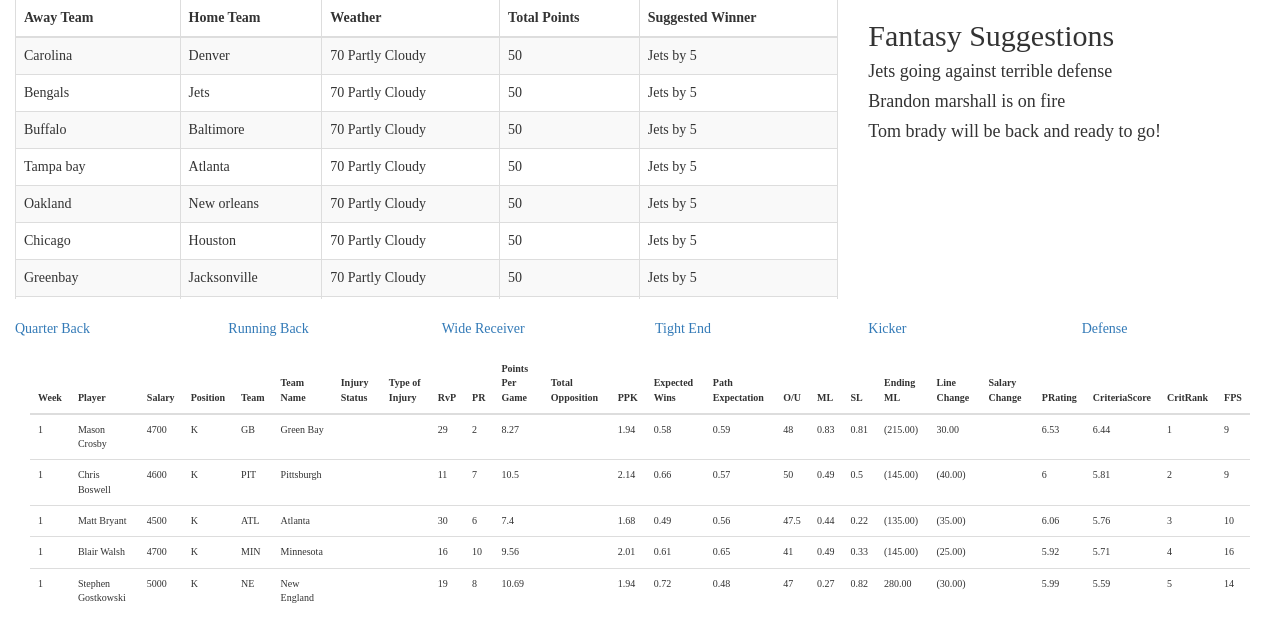
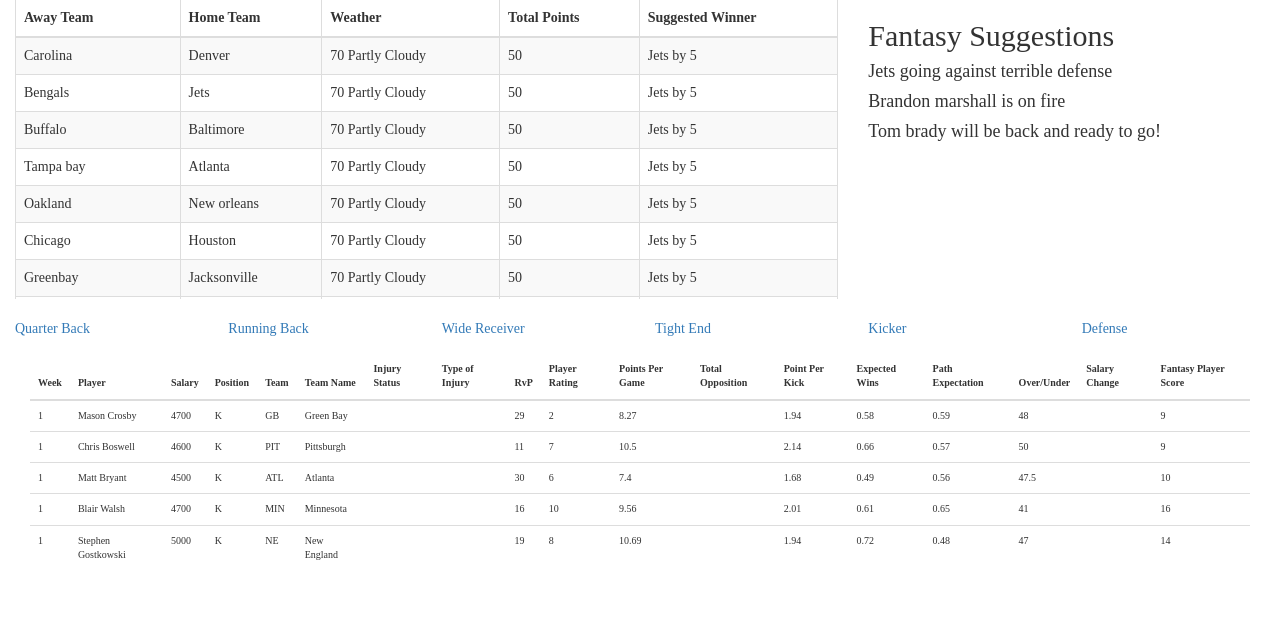
Before and after one commit to jeffreyyourman/fantasysports, a Node server app: page /NFL/K in a window 1280 px wide. Shown: the part 73-715 px from the top of the page. Run offline with Node 20, Linux system fonts and the light colour scheme; data comes from the database, SQL or seed files in the repository; some libraries are stand-ins or nearby versions.

Commit message:
changed table structure

```diff
--- a/db/schema.sql
+++ b/db/schema.sql
@@ -1,3 +1,5 @@
+-- PPA = Point Per Attempt
+
 CREATE DATABASE fantasy;
 USE fantasy
 
--- a/views/fantasydata/fantasy_data.handlebars
+++ b/views/fantasydata/fantasy_data.handlebars
@@ -79,26 +79,17 @@
                 <th>Injury Status</th>
                 <th>Type of Injury</th>
                 <th>RvP</th>
-                <th>PR</th>
+                <th>Player Rating</th>
                 <th>OPP Def Rank</th>
-                <th>FPPG</th>
+                <th>Fantasy Points per game</th>
                 <th>Pass Attempt pg</th>
                 <th>Rush Attempt pg</th>
                 <th>TotalOpp</th>
-                <th>PPA</th>
-                <th>DOVA</th>
+                <th>Points Per Attempt</th>
                 <th>Expected Wins</th>
-                <th>Path Expectation</th>
-                <th>O/U</th>
-                <th>ML</th>
-                <th>SL</th>
-                <th>Ending ML</th>
-                <th>Line Change</th>
+                <th>Over/Under</th>
                 <th>Sal Change</th>
-                <th>OL Rank</th>
-                <th>Prating</th>
-                <th>Criteria Score</th>
-                <th>Criteria Rank</th>
+                <th>Offensive Lineman Rank</th>
                 <th>Fantasy Points Score</th>
               </tr>
             </thead>
@@ -122,19 +113,10 @@
                   <td>{{this.RUSHAtt_Game}}</td>
                   <td>{{this.TotalOpp}}</td>
                   <td>{{this.PPA}}</td>
-                  <td>{{this.DOVA}}</td>
                   <td>{{this.Expected_Wins}}</td>
-                  <td>{{this.Path_Expectation}}</td>
                   <td>{{this.O_U}}</td>
-                  <td>{{this.ML}}</td>
-                  <td>{{this.SL}}</td>
-                  <td>{{this.Ending_ML}}</td>
-                  <td>{{this.Line_Change}}</td>
                   <td>{{this.Sal_Change}}</td>
                   <td>{{this.OL_RANK}}</td>
-                  <td>{{this.Prating}}</td>
-                  <td>{{this.CriteriaScore}}</td>
-                  <td>{{this.CritRank}}</td>
                   <td>{{this.FPS}}</td>
                 </tr>
                 {{/each}}
@@ -166,27 +148,20 @@
                 <th>Type of Injury</th>
                 <th>Spread</th>
                 <th>RvP</th>
-                <th>PR</th>
+                <th>Player Rating</th>
                 <th>Points Per Game</th>
                 <th>Rush Attempt per game</th>
                 <th>Receiving Target</th>
                 <th>Total Opposition</th>
-                <th>PPA</th>
+                <th>Points Per Attempt</th>
                 <th>R Dova</th>
                 <th>Expected Wins</th>
                 <th>Path Expectation</th>
-                <th>O/U</th>
-                <th>ML</th>
-                <th>SL</th>
-                <th>Ending ML</th>
-                <th>Line Change</th>
+                <th>Over/Under</th>
                 <th>Salary Change</th>
-                <th>PRating</th>
                 <th>Snap Count</th>
                 <th>OFL Rating</th>
-                <th>CriteriaScore</th>
-                <th>CritRank</th>
-                <th>FPS</th>
+                <th>Fantasy Player Score</th>
               </tr>
             </thead>
             <tbody>
@@ -212,16 +187,9 @@
                   <td>{{this.Expected_Wins}}</td>
                   <td>{{this.Path_Expectation}}</td>
                   <td>{{this.O_U}}</td>
-                  <td>{{this.ML}}</td>
-                  <td>{{this.SL}}</td>
-                  <td>{{this.Ending_ML}}</td>
-                  <td>{{this.Line_Change}}</td>
                   <td>{{this.Sal_Change}}</td>
-                  <td>{{this.PRating}}</td>
                   <td>{{this.Snap_Count}}</td>
                   <td>{{this.OFL_RATING}}</td>
-                  <td>{{this.CriteriaScore}}</td>
-                  <td>{{this.CritRank}}</td>
                   <td>{{this.FPS}}</td>
                 </tr>
                 {{/each}}
@@ -253,26 +221,17 @@
                 <th>Type of Injury</th>
                 <th>Spread</th>
                 <th>RvP</th>
-                <th>PR</th>
+                <th>Player Rating</th>
                 <th>Points Per Game</th>
                 <th>Rush Attempt per game</th>
                 <th>Receiving Target</th>
                 <th>Total Opposition</th>
-                <th>PPA</th>
-                <th>P Dova</th>
+                <th>Points Per Attempt</th>
                 <th>Expected Wins</th>
-                <th>Path Expectation</th>
-                <th>O/U</th>
-                <th>ML</th>
-                <th>SL</th>
-                <th>Ending ML</th>
-                <th>Line Change</th>
+                <th>Over/Under</th>
                 <th>Salary Change</th>
                 <th>Snap Count</th>
-                <th>PRating</th>
-                <th>CriteriaScore</th>
-                <th>CritRank</th>
-                <th>FPS</th>
+                <th>Fantasy Player Score</th>
               </tr>
             </thead>
             <tbody>
@@ -294,19 +253,10 @@
                   <td>{{this.Rec_Targ}}</td>
                   <td>{{this.TotalOpp}}</td>
                   <td>{{this.PPA}}</td>
-                  <td>{{this.R_DOVA}}</td>
                   <td>{{this.Expected_Wins}}</td>
-                  <td>{{this.Path_Expectation}}</td>
                   <td>{{this.O_U}}</td>
-                  <td>{{this.ML}}</td>
-                  <td>{{this.SL}}</td>
-                  <td>{{this.Ending_ML}}</td>
-                  <td>{{this.Line_Change}}</td>
                   <td>{{this.Sal_Change}}</td>
                   <td>{{this.Snap_Count}}</td>
-                  <td>{{this.PRating}}</td>
-                  <td>{{this.CriteriaScore}}</td>
-                  <td>{{this.CritRank}}</td>
                   <td>{{this.FPS}}</td>
                 </tr>
                 {{/each}}
@@ -339,27 +289,18 @@
                 <th>Spread</th>
                 <th>QB Score</th>
                 <th>RvP</th>
-                <th>PR</th>
+                <th>Player Rating</th>
                 <th>Points Per Game</th>
                 <th>Rush Attempt per game</th>
                 <th>Receiving Target</th>
                 <th>Total Opposition</th>
-                <th>PPA</th>
-                <th>P Dova</th>
+                <th>Points Per Attempt</th>
                 <th>Expected Wins</th>
-                <th>Path Expectation</th>
-                <th>O/U</th>
-                <th>ML</th>
-                <th>SL</th>
-                <th>Ending ML</th>
-                <th>Line Change</th>
+                <th>Over/Under</th>
                 <th>Salary Change</th>
                 <th>Snap Count</th>
-                <th>PRating</th>
                 <th>OFL Rating</th>
-                <th>CriteriaScore</th>
-                <th>CritRank</th>
-                <th>FPS</th>
+                <th>Fantasy Player Score</th>
               </tr>
             </thead>
             <tbody>
@@ -382,20 +323,11 @@
                   <td>{{this.Rec_Targ}}</td>
                   <td>{{this.TotalOpp}}</td>
                   <td>{{this.PPA}}</td>
-                  <td>{{this.P_DOVA}}</td>
                   <td>{{this.Expected_Wins}}</td>
-                  <td>{{this.Path_Expectation}}</td>
                   <td>{{this.O_U}}</td>
-                  <td>{{this.ML}}</td>
-                  <td>{{this.SL}}</td>
-                  <td>{{this.Ending_ML}}</td>
-                  <td>{{this.Line_Change}}</td>
                   <td>{{this.Sal_Change}}</td>
                   <td>{{this.Snap_Count}}</td>
-                  <td>{{this.PRating}}</td>
                   <td>{{this.OFL_RATING}}</td>
-                  <td>{{this.CriteriaScore}}</td>
-                  <td>{{this.CritRank}}</td>
                   <td>{{this.FPS}}</td>
                 </tr>
                 {{/each}}
@@ -426,22 +358,15 @@
                 <th>Injury Status</th>
                 <th>Type of Injury</th>
                 <th>RvP</th>
-                <th>PR</th>
+                <th>Player Rating</th>
                 <th>Points Per Game</th>
                 <th>Total Opposition</th>
-                <th>PPK</th>
+                <th>Point Per Kick</th>
                 <th>Expected Wins</th>
                 <th>Path Expectation</th>
-                <th>O/U</th>
-                <th>ML</th>
-                <th>SL</th>
-                <th>Ending ML</th>
-                <th>Line Change</th>
+                <th>Over/Under</th>
                 <th>Salary Change</th>
-                <th>PRating</th>
-                <th>CriteriaScore</th>
-                <th>CritRank</th>
-                <th>FPS</th>
+                <th>Fantasy Player Score</th>
               </tr>
             </thead>
             <tbody>
@@ -463,14 +388,7 @@
                   <td>{{this.Expected_Wins}}</td>
                   <td>{{this.Path_Expectation}}</td>
                   <td>{{this.O_U}}</td>
-                  <td>{{this.ML}}</td>
-                  <td>{{this.SL}}</td>
-                  <td>{{this.Ending_ML}}</td>
-                  <td>{{this.Line_Change}}</td>
                   <td>{{this.Sal_Change}}</td>
-                  <td>{{this.PRating}}</td>
-                  <td>{{this.CriteriaScore}}</td>
-                  <td>{{this.CritRank}}</td>
                   <td>{{this.FPS}}</td>
                 </tr>
                 {{/each}}
@@ -498,29 +416,18 @@
                 <th>Position</th>
                 <th>Team</th>
                 <th>Team Name</th>
-                <th>Opposing/th>
+                <th>Opposing</th>
                 <th>Day</th>
                 <th>Opp QB Injury Status</th>
                 <th>Type of Injury</th>
                 <th>Opposing QB Score of Injury</th>
                 <th>RvP</th>
-                <th>PR</th>
+                <th>Player Rating</th>
                 <th>Yards Allowed</th>
-                <th>Defense Dova</th>
-                <th>Opposing Offensive Dova</th>
-                <th>Combined Dova</th>
                 <th>Expected Wins</th>
-                <th>Path Expectation</th>
-                <th>O/U</th>
-                <th>ML</th>
-                <th>SL</th>
-                <th>Ending ML</th>
-                <th>Line Change</th>
+                <th>Over/Under</th>
                 <th>Salary Change</th>
-                <th>PRating</th>
-                <th>CriteriaScore</th>
-                <th>CritRank</th>
-                <th>FPS</th>
+                <th>Fantasy Player Score</th>
               </tr>
             </thead>
             <tbody>
@@ -540,20 +447,9 @@
                   <td>{{this.RvP}}</td>
                   <td>{{this.PR}}</td>
                   <td>{{this.Yards_Allowed}}</td>
-                  <td>{{this.DEF_DOVA}}</td>
-                  <td>{{this.Opp_O_DOVA}}</td>
-                  <td>{{this.CombinedDOVA}}</td>
                   <td>{{this.Expected_Wins}}</td>
-                  <td>{{this.Path_Expectation}}</td>
                   <td>{{this.O_U}}</td>
-                  <td>{{this.ML}}</td>
-                  <td>{{this.SL}}</td>
-                  <td>{{this.Ending_ML}}</td>
-                  <td>{{this.Line_Change}}</td>
                   <td>{{this.Sal_Change}}</td>
-                  <td>{{this.PRating}}</td>
-                  <td>{{this.CriteriaScore}}</td>
-                  <td>{{this.CritRank}}</td>
                   <td>{{this.FPS}}</td>
                 </tr>
                 {{/each}}
```
